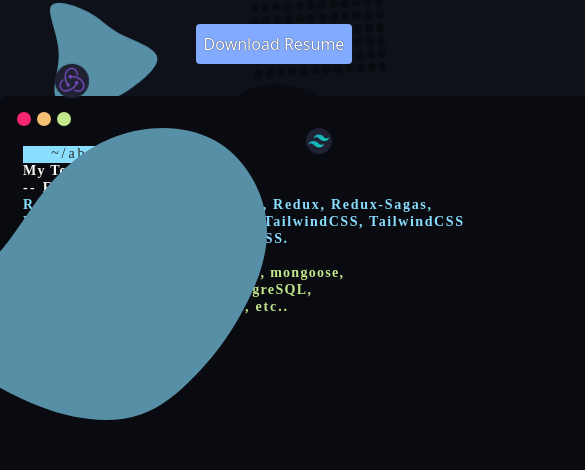
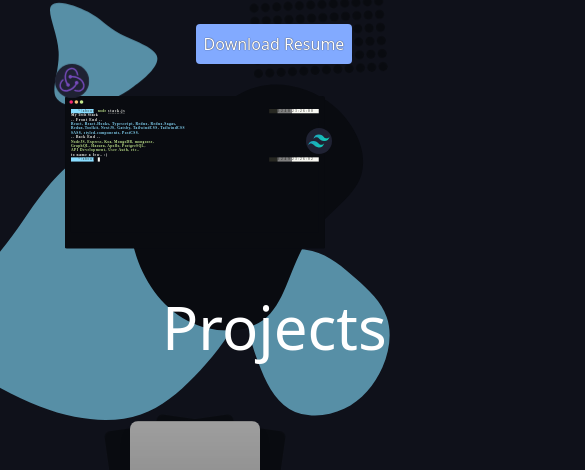
Before and after one commit to smallobject/portfolio, a React (Create React App) app: page / in a window 390 px wide. Shown: the part 252-722 px from the top of the page, 585 px wide, since content can reach past the window. Built offline with nearby package versions, Linux system fonts and the light colour scheme; grey boxes are pictures that could not be loaded.

Commit message:
made header position fixed, created scrolling to element on click for projects

```diff
--- a/src/App.jsx
+++ b/src/App.jsx
@@ -1,3 +1,4 @@
+import React, { useRef } from 'react';
 import Header from './components/Header';
 import { ReactComponent as Blob1 } from './assets/blob1.svg';
 import { ReactComponent as Blob2 } from './assets/blob2.svg';
@@ -20,14 +21,33 @@ import ClothingStore from './components/projects/Project2';
 import './App.css';
 
 function App() {
+  const projectRef = useRef(null);
+
+  const scrollToProjects = () => projectRef.current.scrollIntoView();
+
   return (
     <div>
       <div className='grid grid-cols-3'>
-        <NavBar />
+        {/* Where navbar starts */}
+        <div className='flex text-gray-300 text-ms fixed z-10'>
+          <span className='m-2 hover:text-white cursor-pointer float-right'>
+            About
+          </span>
+          <span
+            className='m-2 hover:text-white cursor-pointer'
+            onClick={() => scrollToProjects()}
+          >
+            Projects
+          </span>
+          <span className='m-2 hover:text-white cursor-pointer'>Resume</span>
+          <span className='m-2 hover:text-white cursor-pointer'>Contact</span>
+        </div>
+        {/* Where navbar ends
+        Where header starts */}
         <Header className='header' />
       </div>
       <div className='terminal-grid'>
-        <Terminal className='pulse m-auto terminal-grid-location' />
+        <Terminal className='pulse m-auto terminal-grid-location terminal-size' />
       </div>
       <Blob1 id='blob1' className='animated' />
       <Blob2 id='blob2' />
@@ -42,7 +62,7 @@ function App() {
       <Python id='python' className='logo-pulse' />
       <GraphQL id='graphql' className='logo-pulse' />
       <Dots id='dots' className='animated2' />
-      <div className='grid grid-cols-3 grid-rows-3 mt-4'>
+      <div ref={projectRef} className='grid grid-cols-3 grid-rows-3 mt-4'>
         <PoETrade />
         <ClothingStore />
       </div>
--- a/src/components/Header.jsx
+++ b/src/components/Header.jsx
@@ -24,7 +24,7 @@ const Header = () => {
     //     </button>
     //   </div>
     // </div>
-    <div className='flex order-3 flex-wrap justify-items-center justify-around mt-16 mb-8'>
+    <div className='flex order-3 flex-wrap justify-items-center justify-around mt-16 mb-8 location-2'>
       <div className='flex-1'>
         <div className='rounded-md p-1'>
           <h1 className='text-6xl text-center text-white shadow-text'>
--- a/src/components/projects/Project1.jsx
+++ b/src/components/projects/Project1.jsx
@@ -5,7 +5,7 @@ function Project1() {
 
   return (
     <div className='items-center location-2'>
-      <h1 className='text-6xl text-white text-center'>Projects</h1>
+      <h3 className='text-6xl text-white text-center p-8'>Projects</h3>
       <div
         className='flex flex-col justify-center items-center max-w-lg mx-auto my-8 relative h-96'
         onMouseEnter={() => setSectionVisibility('div-shown')}
--- a/src/index.css
+++ b/src/index.css
@@ -1,6 +1,10 @@
 @tailwind base;
 @tailwind components;
 @tailwind utilities;
+
+html {
+  scroll-behavior: smooth;
+}
 
 body {
   background-color: #0f111a;
@@ -75,12 +79,14 @@ body {
 #blob4 {
   position: absolute;
   right: 0;
+  z-index: -1;
 }
 
 #blob5 {
   position: absolute;
   left: -15%;
   top: 45%;
+  z-index: -1;
 }
 
 #blob6 {
@@ -105,9 +111,14 @@ body {
   bottom: 0;
 }
 
-@media (max-width: 991px) {
+@media (max-width: 800px) {
   .divider {
     display: none;
+  }
+
+  .terminal-size {
+    width: 100%;
+    height: 100%;
   }
 
   #blob1 {
```
